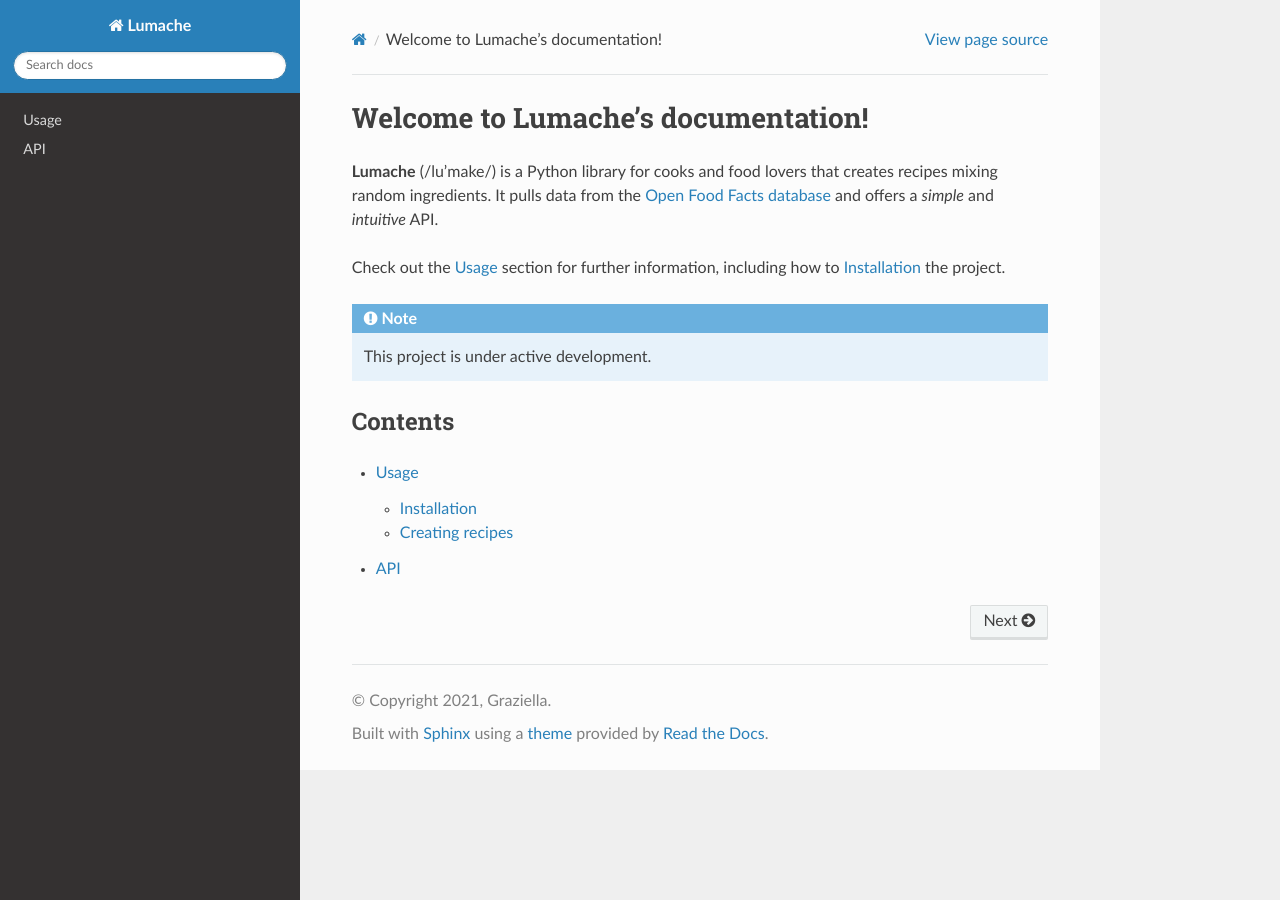
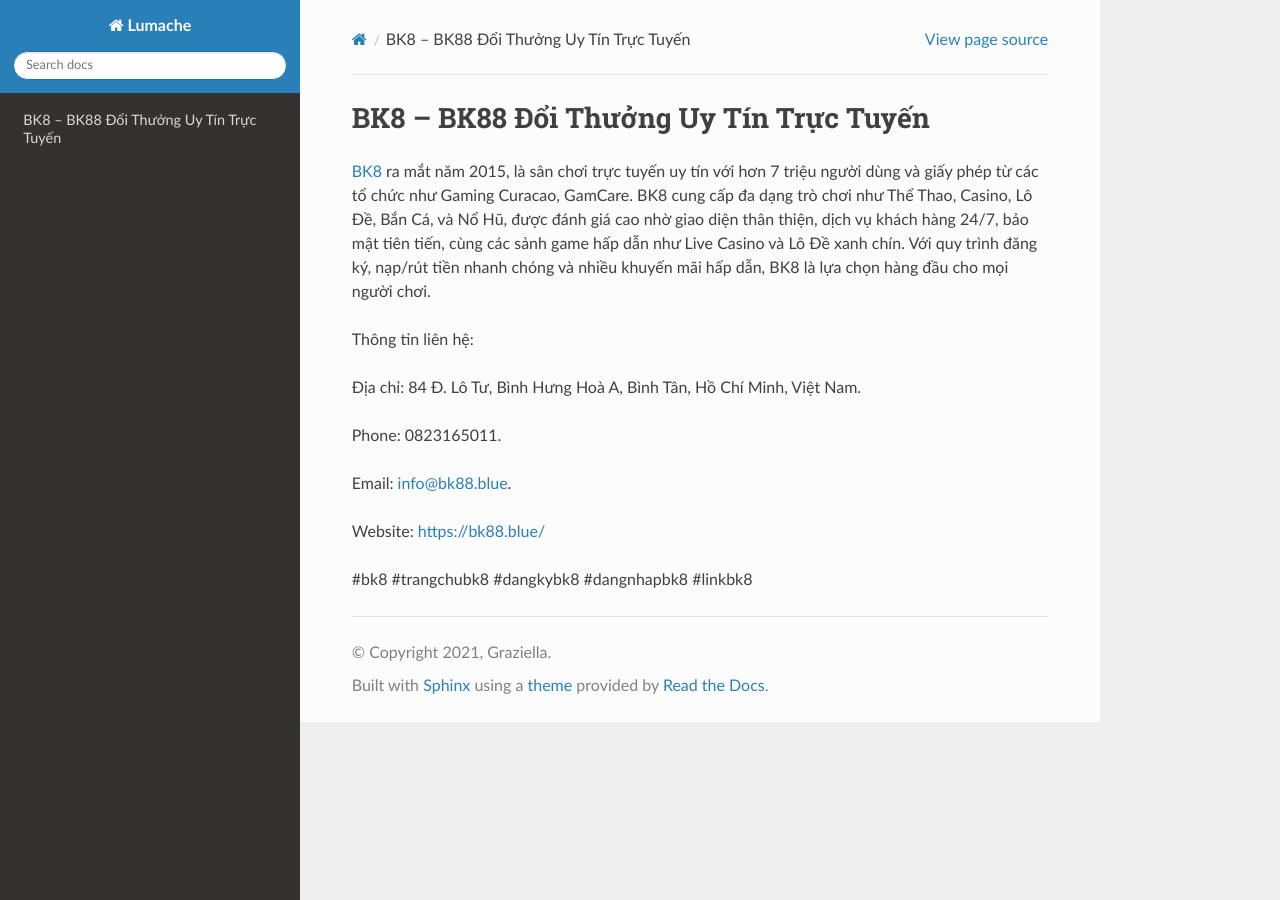
Before and after one commit to parkisngan19/bk88blue, a Sphinx documentation site: the page built from docs/source/index.rst, in a window 1280 px wide. Built offline with Sphinx 7.4.7 and the Read the Docs theme 3.1.0, drawn with Linux system fonts in a browser that asks for light colours.

Commit message:
Update index.rst

```diff
--- a/docs/source/index.rst
+++ b/docs/source/index.rst
@@ -1,22 +1,16 @@
-Welcome to Lumache's documentation!
+BK8 – BK88 Đổi Thưởng Uy Tín Trực Tuyến
 ===================================
 
-**Lumache** (/lu'make/) is a Python library for cooks and food lovers
-that creates recipes mixing random ingredients.
-It pulls data from the `Open Food Facts database <https://world.openfoodfacts.org/>`_
-and offers a *simple* and *intuitive* API.
+`BK8 <https://bk88.blue/>`_ ra mắt năm 2015, là sân chơi trực tuyến uy tín với hơn 7 triệu người dùng và giấy phép từ các tổ chức như Gaming Curacao, GamCare. BK8 cung cấp đa dạng trò chơi như Thể Thao, Casino, Lô Đề, Bắn Cá, và Nổ Hũ, được đánh giá cao nhờ giao diện thân thiện, dịch vụ khách hàng 24/7, bảo mật tiên tiến, cùng các sảnh game hấp dẫn như Live Casino và Lô Đề xanh chín. Với quy trình đăng ký, nạp/rút tiền nhanh chóng và nhiều khuyến mãi hấp dẫn, BK8 là lựa chọn hàng đầu cho mọi người chơi.
 
-Check out the :doc:`usage` section for further information, including
-how to :ref:`installation` the project.
+Thông tin liên hệ:
 
-.. note::
+Địa chỉ: 84 Đ. Lô Tư, Bình Hưng Hoà A, Bình Tân, Hồ Chí Minh, Việt Nam.
 
-   This project is under active development.
+Phone: 0823165011.
 
-Contents
---------
+Email: info@bk88.blue.
 
-.. toctree::
+Website: https://bk88.blue/
 
-   usage
-   api
+#bk8 #trangchubk8 #dangkybk8 #dangnhapbk8 #linkbk8
```
